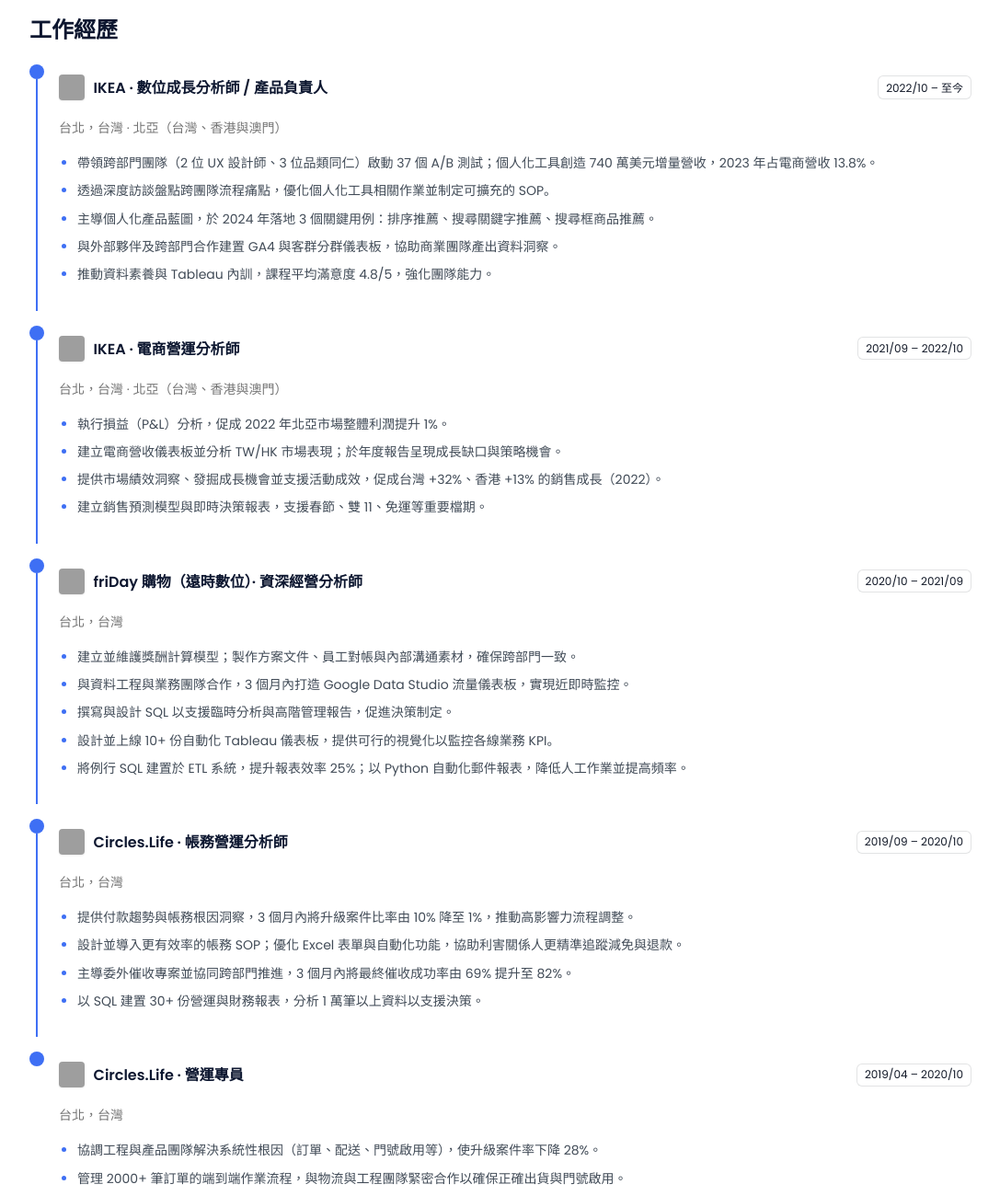
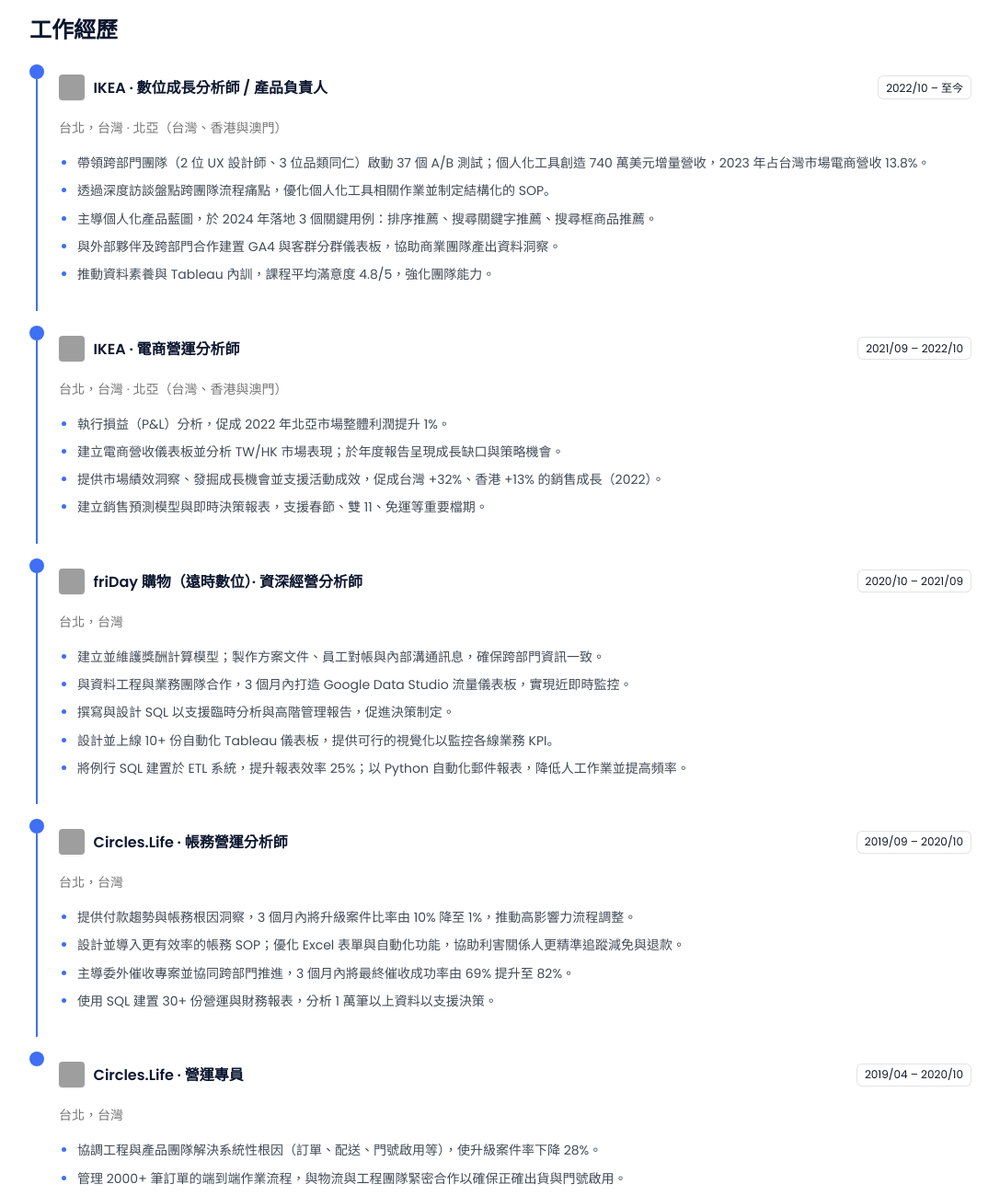
Before and after one commit to chienchitung/chienchitung.github.io, a plain HTML site: page zh-tw/index.html in a window 1280 px wide. Shown: the part 1365-2665 px from the top of the page at 92% size, without its empty margins (96-1183 px from the left). Drawn offline with nearby package versions, Linux system fonts and the light colour scheme; grey boxes are pictures that could not be loaded.

Commit message:
chore(i18n): refine zh-TW Work Experience copy to Taiwan-native first-person tone

```diff
--- a/zh-tw/index.html
+++ b/zh-tw/index.html
@@ -150,8 +150,8 @@
                                 </div>
                                 <span class="experience__location">台北，台灣 · 北亞（台灣、香港與澳門）</span>
                                 <ul class="experience__achievements">
-                                    <li>帶領跨部門團隊（2 位 UX 設計師、3 位品類同仁）啟動 37 個 A/B 測試；個人化工具創造 740 萬美元增量營收，2023 年占電商營收 13.8%。</li>
-                                    <li>透過深度訪談盤點跨團隊流程痛點，優化個人化工具相關作業並制定可擴充的 SOP。</li>
+                                    <li>帶領跨部門團隊（2 位 UX 設計師、3 位品類同仁）啟動 37 個 A/B 測試；個人化工具創造 740 萬美元增量營收，2023 年占台灣市場電商營收 13.8%。</li>
+                                    <li>透過深度訪談盤點跨團隊流程痛點，優化個人化工具相關作業並制定結構化的 SOP。</li>
                                     <li>主導個人化產品藍圖，於 2024 年落地 3 個關鍵用例：排序推薦、搜尋關鍵字推薦、搜尋框商品推薦。</li>
                                     <li>與外部夥伴及跨部門合作建置 GA4 與客群分群儀表板，協助商業團隊產出資料洞察。</li>
                                     <li>推動資料素養與 Tableau 內訓，課程平均滿意度 4.8/5，強化團隊能力。</li>
@@ -199,7 +199,7 @@
                                 </div>
                                 <span class="experience__location">台北，台灣</span>
                                 <ul class="experience__achievements">
-                                    <li>建立並維護獎酬計算模型；製作方案文件、員工對帳與內部溝通素材，確保跨部門一致。</li>
+                                    <li>建立並維護獎酬計算模型；製作方案文件、員工對帳與內部溝通訊息，確保跨部門資訊一致。</li>
                                     <li>與資料工程與業務團隊合作，3 個月內打造 Google Data Studio 流量儀表板，實現近即時監控。</li>
                                     <li>撰寫與設計 SQL 以支援臨時分析與高階管理報告，促進決策制定。</li>
                                     <li>設計並上線 10+ 份自動化 Tableau 儀表板，提供可行的視覺化以監控各線業務 KPI。</li>
@@ -227,7 +227,7 @@
                                     <li>提供付款趨勢與帳務根因洞察，3 個月內將升級案件比率由 10% 降至 1%，推動高影響力流程調整。</li>
                                     <li>設計並導入更有效率的帳務 SOP；優化 Excel 表單與自動化功能，協助利害關係人更精準追蹤減免與退款。</li>
                                     <li>主導委外催收專案並協同跨部門推進，3 個月內將最終催收成功率由 69% 提升至 82%。</li>
-                                    <li>以 SQL 建置 30+ 份營運與財務報表，分析 1 萬筆以上資料以支援決策。</li>
+                                    <li>使用 SQL 建置 30+ 份營運與財務報表，分析 1 萬筆以上資料以支援決策。</li>
                                 </ul>
                             </div>
                         </div>
```
